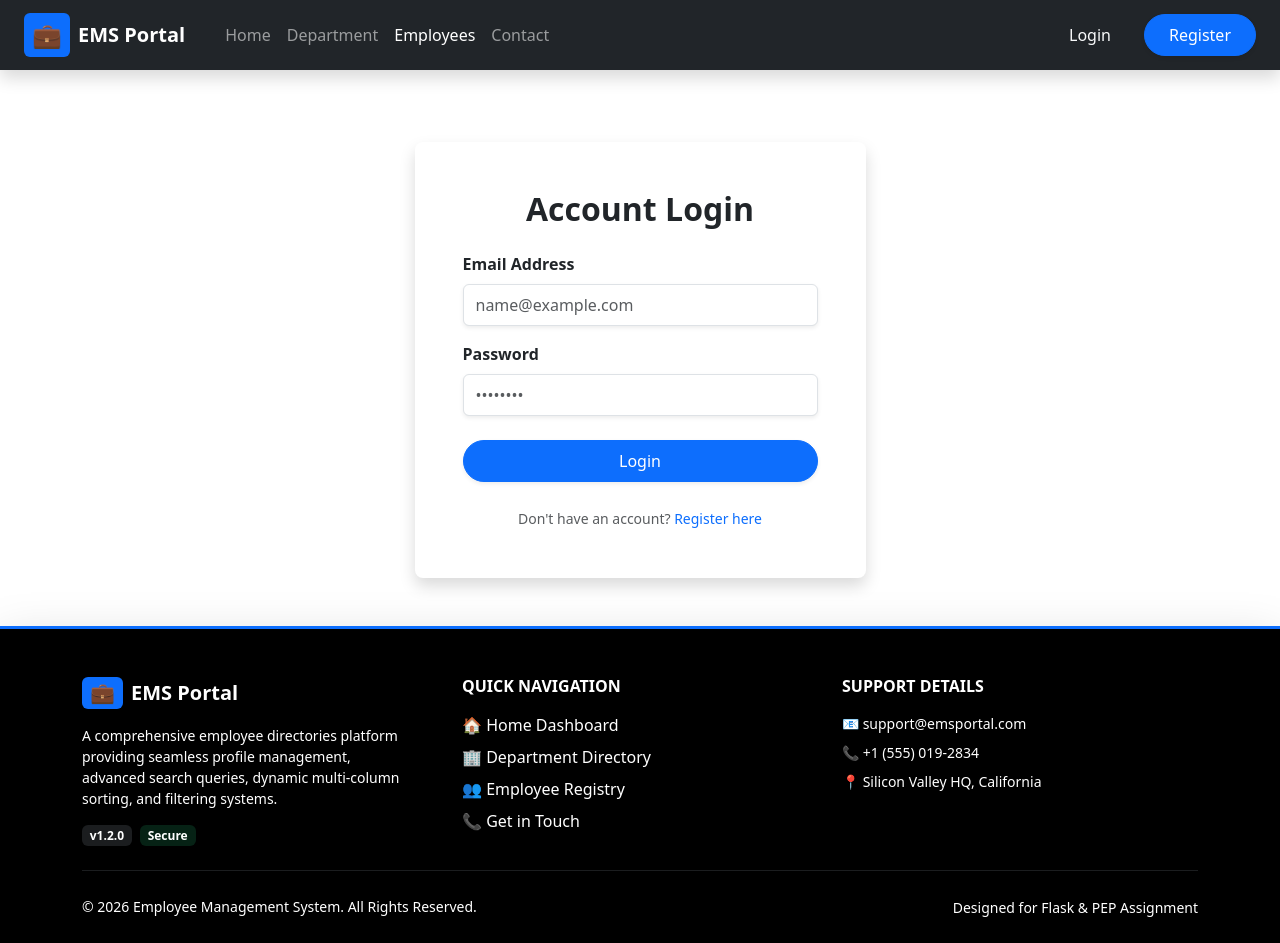
After one commit to Aditya-kumar2004/Flask-Development, a Flask app: page /employee/login in a window 1280 px wide. The commit adds this page. Run offline with Flask 3, Linux system fonts and the light colour scheme.

Commit message:
Implement user registration, login, and logout flow with sessions

```diff
--- a/app/routes/employee.py
+++ b/app/routes/employee.py
@@ -1,4 +1,4 @@
-from flask import Blueprint,request,redirect,url_for,render_template,flash
+from flask import Blueprint,request,redirect,url_for,render_template,flash,session
 
 from app.models.employee import Employee
 from app.models import db
@@ -142,6 +142,79 @@ def contact():
     return render_template("contact.html")
 
 
+#Authentication Flow
+#Registration Route
+@employee_bp.route("/employee/register", methods=["GET", "POST"])
+def register():
+    # Redirect to home if user is already logged in
+    if session.get('user_id'):
+        return redirect(url_for('home.home'))
+
+    if request.method == "POST":
+        name = request.form["name"]
+        email = request.form["email"]
+        password = request.form["password"]
+        salary = float(request.form.get("salary") or 0)
+        department = request.form["department"]
+
+        # Prevent registering with an already existing email
+        exists = Employee.query.filter_by(email=email).first()
+        if exists:
+            flash("Email address is already registered!", "danger")
+            return redirect(url_for("employee.register"))
+
+        # Create a new Employee in the database
+        new_employee = Employee(
+            name=name,
+            email=email,
+            password=password,
+            salary=salary,
+            department=department
+        )
+        db.session.add(new_employee)
+        db.session.commit()
+
+        flash("Registration successful! Please login.", "success")
+        return redirect(url_for("employee.login"))
+
+    return render_template("register.html")
+
+#Login Route
+@employee_bp.route("/employee/login", methods=["GET", "POST"])
+def login():
+    # Redirect to home if user is already logged in
+    if session.get('user_id'):
+        return redirect(url_for('home.home'))
+
+    if request.method == "POST":
+        email = request.form["email"]
+        password = request.form["password"]
+
+        # Query database for matching email & password
+        employee = Employee.query.filter_by(email=email, password=password).first()
+
+        if not employee:
+            flash("Invalid email or password!", "danger")
+            return redirect(url_for("employee.login"))
+
+        # Store logged-in user info in Flask Session
+        session['user_id'] = employee.id
+        session['user_name'] = employee.name
+
+        flash(f"Welcome back, {employee.name}!", "success")
+        return redirect(url_for("home.home"))
+
+    return render_template("login.html")
+
+#Logout Route
+@employee_bp.route("/employee/logout")
+def logout():
+    # Clear the session state
+    session.pop('user_id', None)
+    session.pop('user_name', None)
+    flash("You have been logged out.", "info")
+    return redirect(url_for("employee.login"))
+
 
 
 
--- /dev/null
+++ b/app/templates/login.html
@@ -0,0 +1,29 @@
+
+{% extends "base.html" %}
+{% block content %}
+<div class="container my-5">
+    <div class="row justify-content-center">
+        <div class="col-md-5">
+            <div class="card shadow border-0 rounded-3">
+                <div class="card-body p-5">
+                    <h2 class="fw-bold text-center mb-4">Account Login</h2>
+                    <form action="/employee/login" method="POST">
+                        <div class="mb-3">
+                            <label for="email" class="form-label fw-semibold">Email Address</label>
+                            <input type="email" class="form-control py-2 shadow-sm" id="email" name="email" required placeholder="name@example.com">
+                        </div>
+                        <div class="mb-4">
+                            <label for="password" class="form-label fw-semibold">Password</label>
+                            <input type="password" class="form-control py-2 shadow-sm" id="password" name="password" required placeholder="••••••••">
+                        </div>
+                        <button type="submit" class="btn btn-primary w-100 py-2 rounded-pill shadow-sm">Login</button>
+                    </form>
+                    <div class="text-center mt-4">
+                        <span class="text-muted small">Don't have an account? <a href="/employee/register" class="text-primary text-decoration-none">Register here</a></span>
+                    </div>
+                </div>
+            </div>
+        </div>
+    </div>
+</div>
+{% endblock %}
--- a/app/templates/navbar.html
+++ b/app/templates/navbar.html
@@ -34,9 +34,15 @@
 
             <!-- Authentication Actions -->
             <div class="d-flex align-items-center gap-3">
-                <a href="/employee/login" class="btn btn-link text-light text-decoration-none px-3">Login</a>
-                <a href="/employee/register" class="btn btn-success px-4 py-2 rounded-pill shadow-sm">Register</a>
+                {% if session.get('user_id') %}
+                    <span class="text-light me-2">Welcome, <strong>{{ session.get('user_name') }}</strong>!</span>
+                    <a href="/employee/logout" class="btn btn-outline-danger px-4 py-2 rounded-pill shadow-sm">Logout</a>
+                {% else %}
+                    <a href="/employee/login" class="btn btn-link text-light text-decoration-none px-3">Login</a>
+                    <a href="/employee/register" class="btn btn-primary px-4 py-2 rounded-pill shadow-sm">Register</a>
+                {% endif %}
             </div>
+
         </div>
     </div>
 </nav>
```
Also changed, not shown: app/templates/register.html (added, +42 -0 lines).
